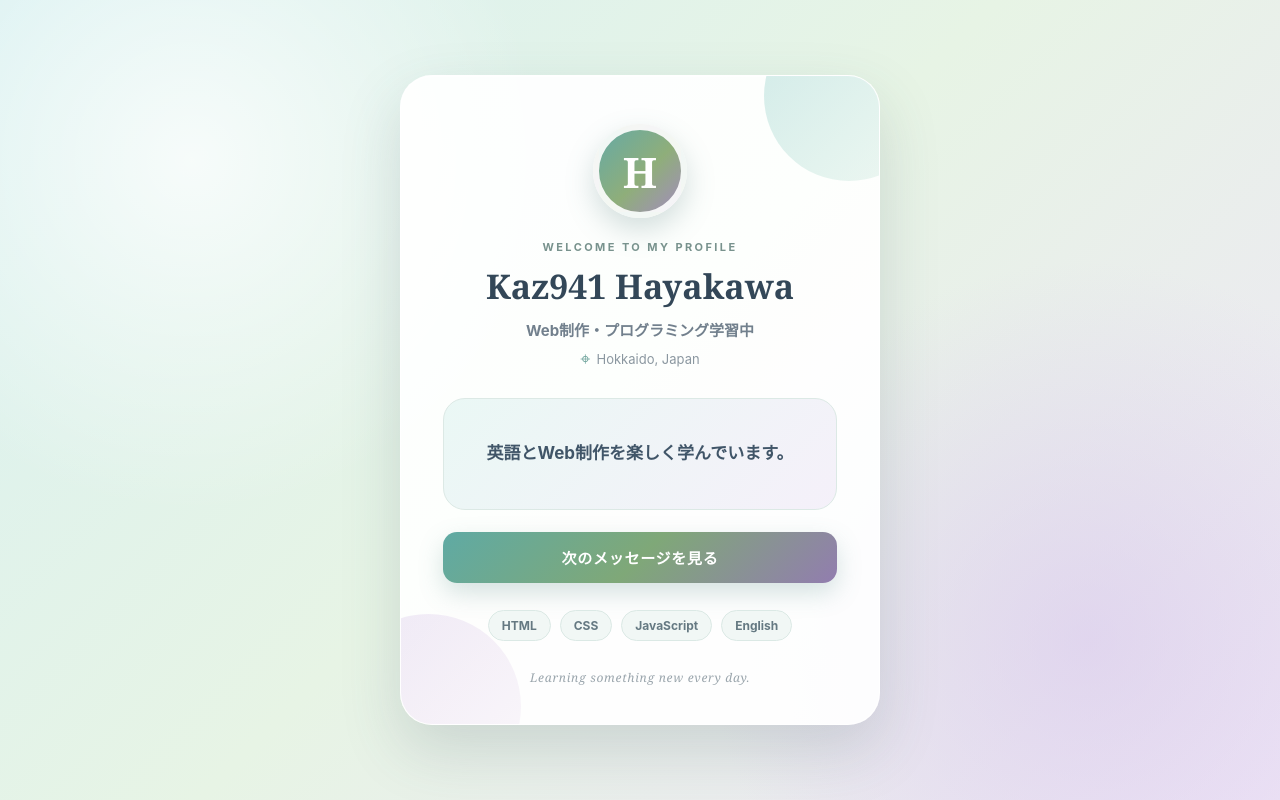
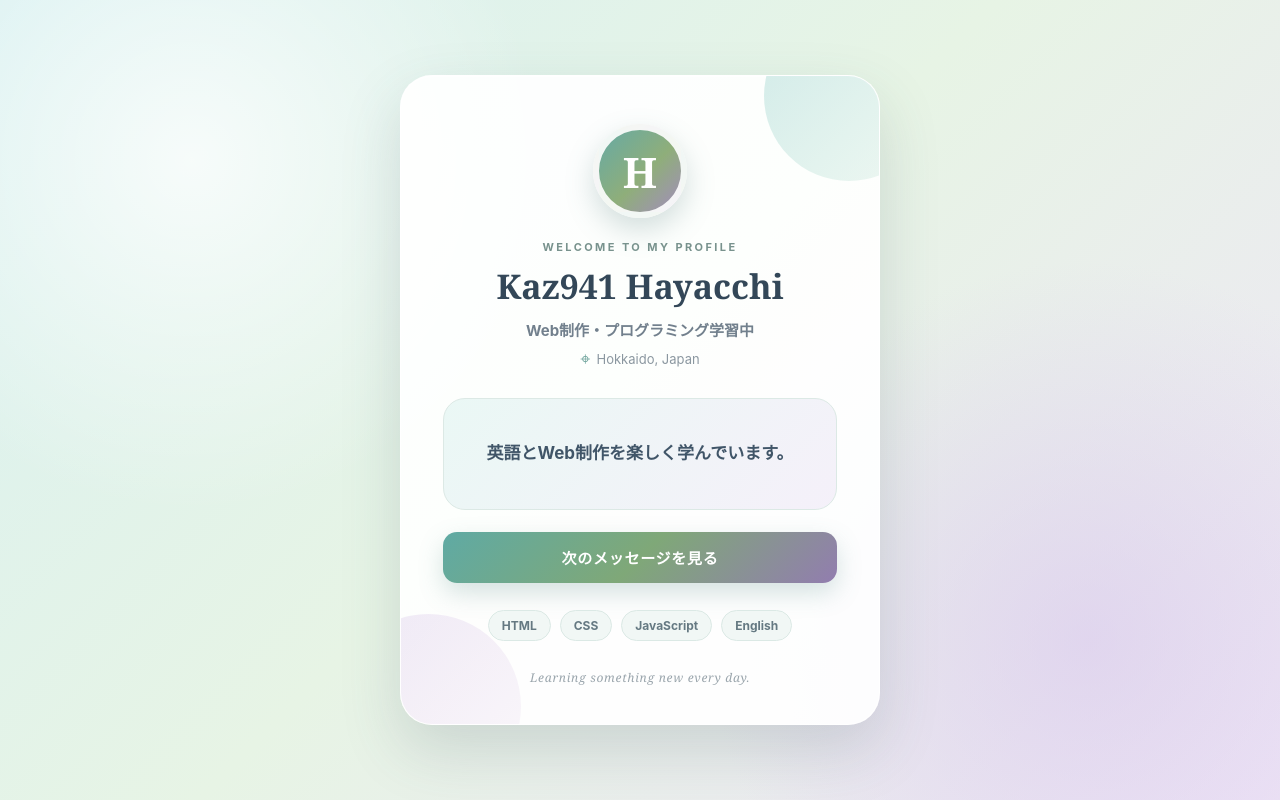
Before and after one commit to mtikaz941-dotcom/card, a plain HTML site: page index.html in a window 1280 px wide. Drawn offline with Linux system fonts and the light colour scheme.

Commit message:
HNの変更

```diff
--- a/index.html
+++ b/index.html
@@ -27,7 +27,7 @@
         WELCOME TO MY PROFILE
       </p>
 
-      <h1>Kaz941  Hayakawa</h1>
+      <h1>Kaz941  Hayacchi</h1>
 
       <p class="job">
         Web制作・プログラミング学習中
```
